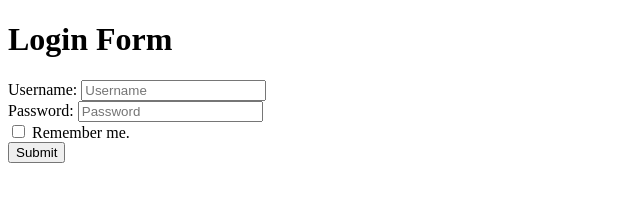
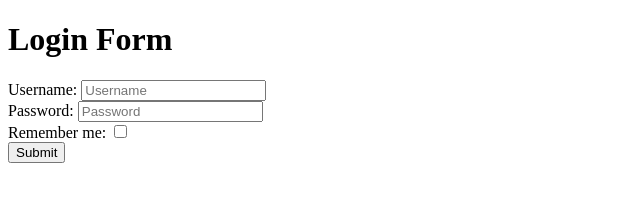
Before and after one commit to acciojob/remember-me-login-form-ganeshbodakhe24, a website: page main.html in a window 1280 px wide. Shown: the full height of the page, 0-640 px from the left. Drawn offline with Linux system fonts and the light colour scheme.

Commit message:
created a submission

```diff
--- a/main.html
+++ b/main.html
@@ -21,9 +21,9 @@
 			<label for="password">Password:</label>
 			<input type="password" placeholder="Password" name="password" id="password">
 			<br>
+			<label for="checkbox">Remember me:</label>
+			<input type="checkbox" name="checkbox" id="checkbox">
 
-			<input type="checkbox" name="checkbox" id="checkbox">
-				<label for="checkbox">Remember me.</label>
 		<br>
 		   <input type="submit" id="submit" value="Submit">
 
```
